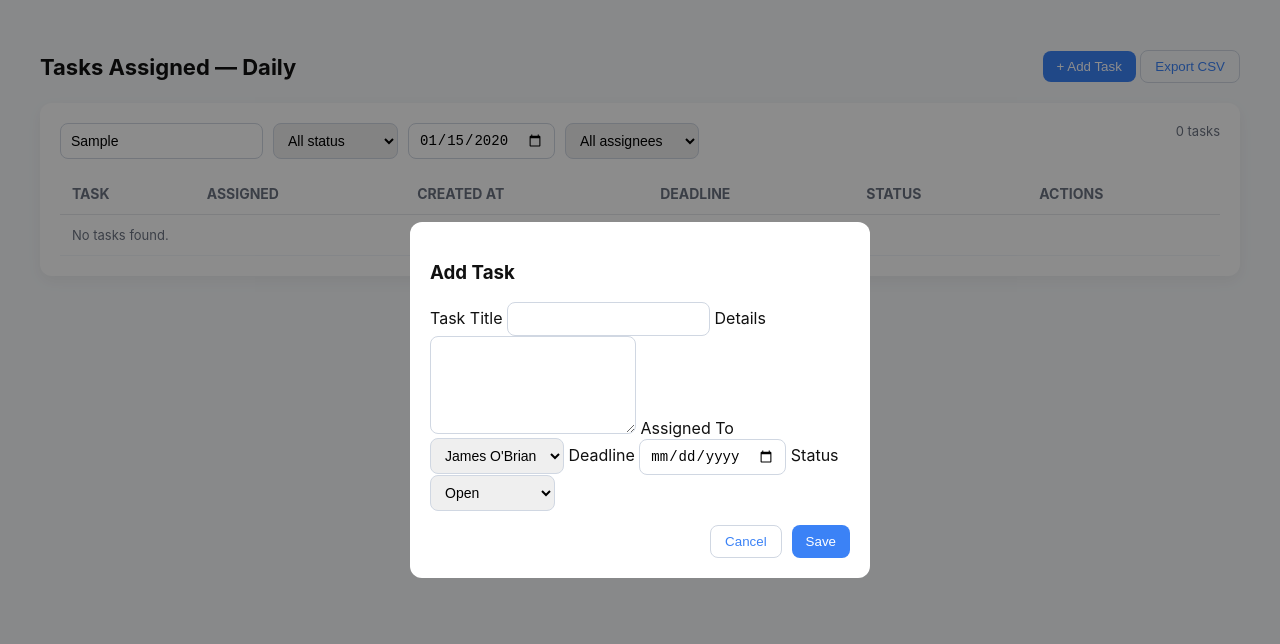
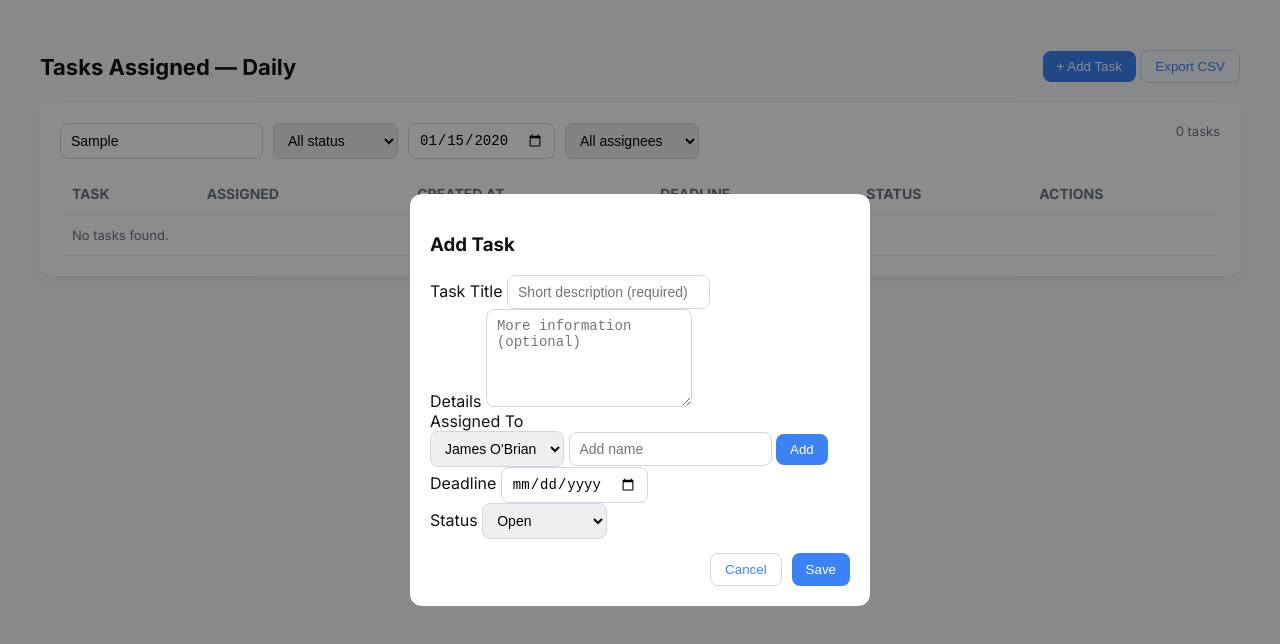
Before and after one commit to Blueorchid1711/TaskManager, a plain HTML site: page index.html in a window 1280 px wide. Both pictures are taken after typing "Sample", "2020-01-15" into the empty fields and a click on the button "+ Add Task". Drawn offline with Linux system fonts and the light colour scheme.

Commit message:
Update index.html

```diff
--- a/index.html
+++ b/index.html
@@ -4,6 +4,9 @@
   <meta charset="utf-8" />
   <meta name="viewport" content="width=device-width, initial-scale=1" />
   <title>Task Manager</title>
+
+  <!-- Google font (professional + readable) -->
+  <link href="https://fonts.googleapis.com/css2?family=Inter:wght@300;400;600;700&display=swap" rel="stylesheet">
 
   <!-- CSS -->
   <link rel="stylesheet" href="style.css" />
@@ -61,28 +64,44 @@
 
 <!-- Modal -->
 <div class="modal-back" id="modalBack">
-  <div class="modal">
+  <div class="modal" role="dialog" aria-modal="true">
     <h3 id="modalTitle">Add Task</h3>
 
-    <label>Task Title</label>
-    <input id="taskTitle" type="text">
+    <div class="field">
+      <label for="taskTitle">Task Title</label>
+      <input id="taskTitle" type="text" placeholder="Short description (required)">
+    </div>
 
-    <label>Details</label>
-    <textarea id="taskDetails"></textarea>
+    <div class="field">
+      <label for="taskDetails">Details</label>
+      <textarea id="taskDetails" placeholder="More information (optional)"></textarea>
+    </div>
 
-    <label>Assigned To</label>
+    <div class="row-3">
+      <div class="field">
+        <label for="assignTo">Assigned To</label>
+        <div class="inline-add">
           <select id="assignTo"></select>
+          <input id="newAssignee" type="text" placeholder="Add name">
+          <button class="btn small" id="addAssigneeBtn" title="Add person">Add</button>
+        </div>
+      </div>
 
-    <label>Deadline</label>
+      <div class="field">
+        <label for="deadline">Deadline</label>
         <input type="date" id="deadline">
+      </div>
 
-    <label>Status</label>
+      <div class="field">
+        <label for="statusSelect">Status</label>
         <select id="statusSelect">
           <option>Open</option>
           <option>In-progress</option>
           <option>Waiting client</option>
           <option>Closed</option>
         </select>
+      </div>
+    </div>
 
     <div class="modal-actions">
       <button class="btn ghost" id="cancelModal">Cancel</button>
```
Lines whose indentation alone changed are shown as unchanged.
